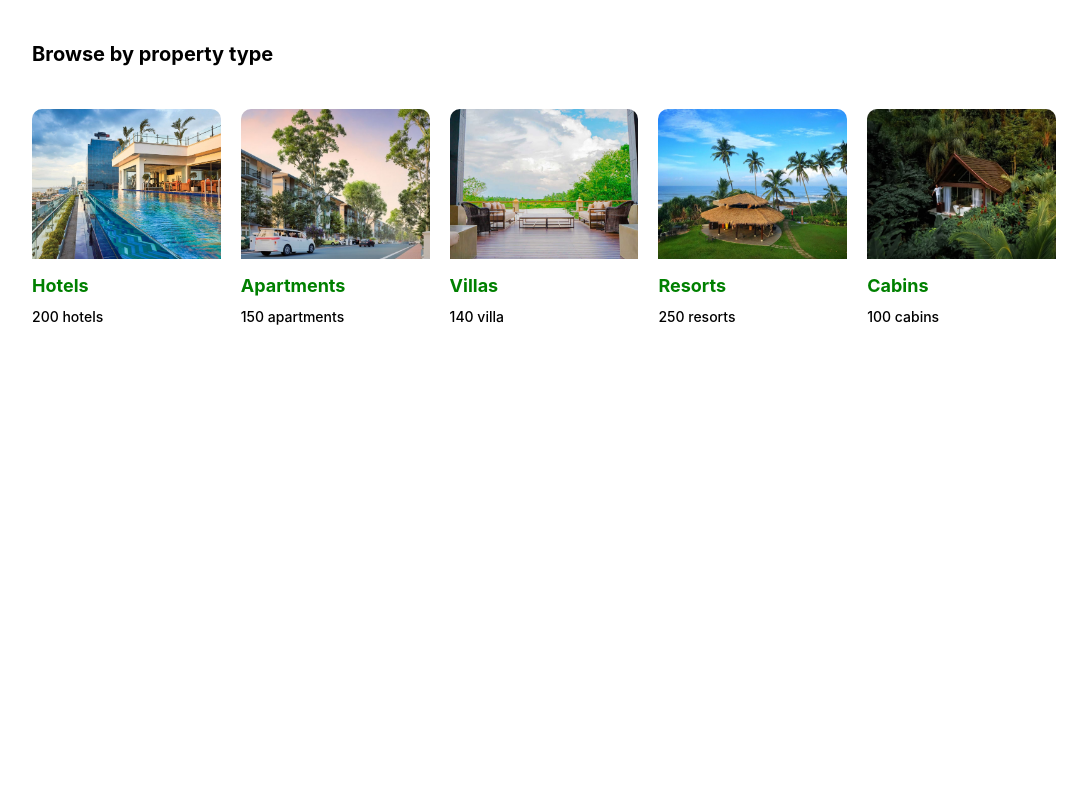
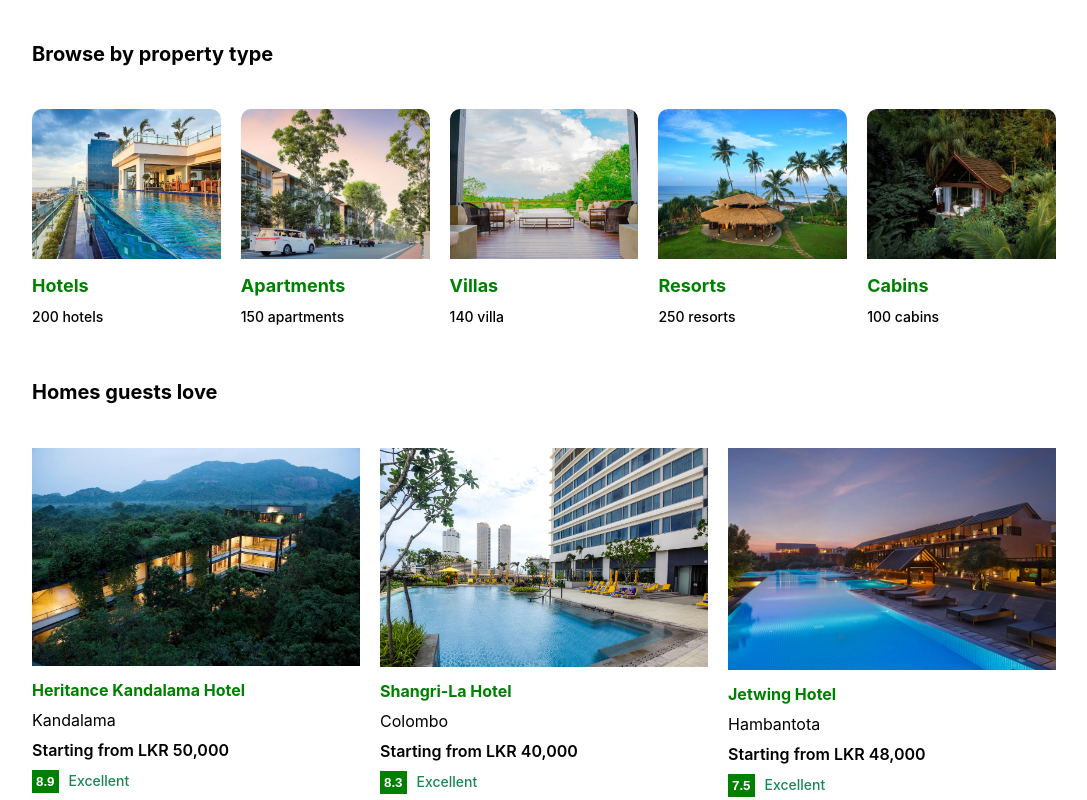
Before and after one commit to tharusha1004/My-Gaman-App, a React (Create React App) app in the folder client/: page /home in a window 1280 px wide. Shown: the part 701-1501 px from the top of the page, without its empty margins (96-1183 px from the left). Before the commit the page ends 1038 px from the top, so only its background shows below. Built offline with nearby package versions, Linux system fonts and the light colour scheme.

Commit message:
create featured properties component and add to the home page

```diff
--- /dev/null
+++ b/client/src/components/featuredproperties/FeaturedProperties.css
@@ -0,0 +1,45 @@
+.featuredProperty{
+    width: 100%;
+    max-width: 1024px;
+    display: flex;
+    justify-content: space-between;
+    gap: 20px;
+}
+
+.featuredPropertyItem{
+    flex: 1;
+    gap: 10px;
+    line-height: 30px;
+}
+
+.featurePropertyImage{
+    width: 100%;
+}
+
+.featuredPropertyName{
+    font-weight: bold;
+    color: green;
+}
+
+.featuredPropertyCity{
+    font-weight: 400;
+}
+
+.featuredPropertyPrice{
+    font-weight: 600;
+}
+
+.featurePropertyRate>Button{
+    background-color: green;
+    color: white;
+    border: none;
+    padding: 4px;
+    margin-right: 10px;
+    font-weight: bold;
+}
+
+.featurePropertyRate>span{
+    font-size: 14px;
+    color: #198754;
+    font-weight: 500;
+}
--- /dev/null
+++ b/client/src/components/featuredproperties/FeaturedProperties.jsx
@@ -0,0 +1,48 @@
+import React from 'react'
+
+//import FeaturedProperties.css
+import '../featuredproperties/FeaturedProperties.css';
+
+//import images
+import FeaturedProperties001 from '../../assets/featured properties - 001.jpg'
+import FeaturedProperties002 from '../../assets/featured properties - 002.jpg'
+import FeaturedProperties003 from '../../assets/featured properties - 003.jpg'
+
+const FeaturedProperties = () => {
+    return (
+        <div className='featuredProperty'>
+            <div className="featuredPropertyItem">
+                <img src={FeaturedProperties001} alt="" className="featurePropertyImage" />
+                <span className="featuredPropertyName">Heritance Kandalama Hotel</span><br />
+                <span className="featuredPropertyCity">Kandalama</span><br />
+                <span className="featuredPropertyPrice">Starting from LKR 50,000</span><br />
+                <div className="featurePropertyRate">
+                    <button>8.9</button>
+                    <span>Excellent</span>
+                </div>
+            </div>
+            <div className="featuredPropertyItem">
+                <img src={FeaturedProperties002} alt="" className="featurePropertyImage" />
+                <span className="featuredPropertyName">Shangri-La Hotel</span><br />
+                <span className="featuredPropertyCity">Colombo</span><br />
+                <span className="featuredPropertyPrice">Starting from LKR 40,000</span><br />
+                <div className="featurePropertyRate">
+                    <button>8.3</button>
+                    <span>Excellent</span>
+                </div>
+            </div>
+            <div className="featuredPropertyItem">
+                <img src={FeaturedProperties003} alt="" className="featurePropertyImage" />
+                <span className="featuredPropertyName">Jetwing Hotel</span><br />
+                <span className="featuredPropertyCity">Hambantota</span><br />
+                <span className="featuredPropertyPrice">Starting from LKR 48,000</span><br />
+                <div className="featurePropertyRate">
+                    <button>7.5</button>
+                    <span>Excellent</span>
+                </div>
+            </div>
+        </div>
+    )
+}
+
+export default FeaturedProperties
--- a/client/src/pages/home/Home.jsx
+++ b/client/src/pages/home/Home.jsx
@@ -7,6 +7,7 @@ import Navbar from '../../components/navbar/Navbar';
 import Header from '../../components/header/Header';
 import Featured from '../../components/featured/Featured';
 import PropertyList from '../../components/propertylist/PropertyList';
+import FeaturedProperties from '../../components/featuredproperties/FeaturedProperties';
 
 const Home = () => {
     return (
@@ -17,6 +18,8 @@ const Home = () => {
                 <Featured/>
                 <h1 className='homeTitle'>Browse by property type</h1>
                 <PropertyList/>
+                <h1 className='homeTitle'>Homes guests love</h1>
+                <FeaturedProperties/>
             </div>
         </div>
     )
```
